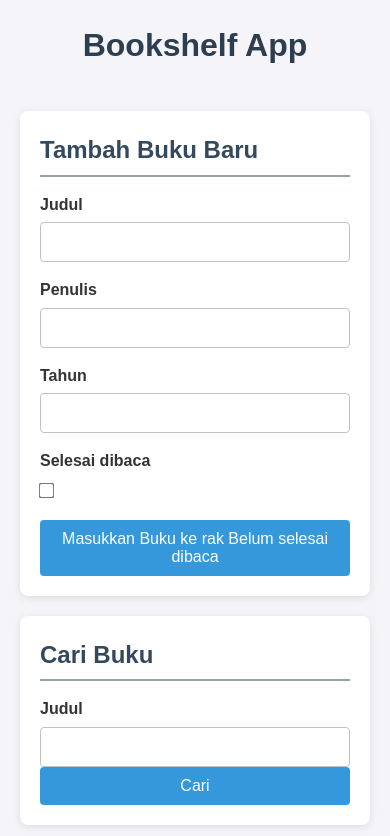
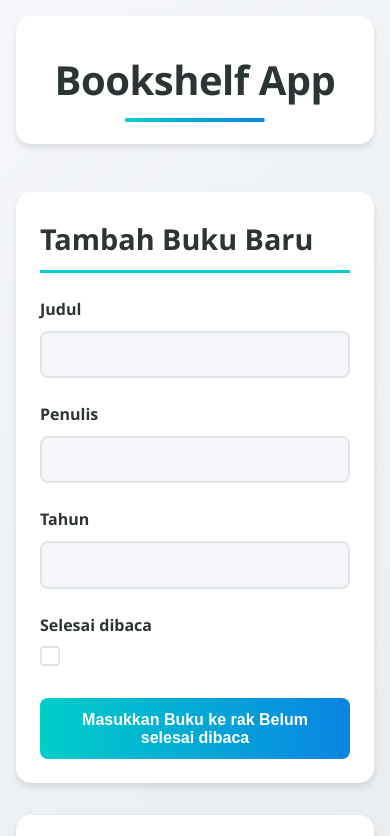
Before and after one commit to han712/Shelfbook-Pweb, a website: page bookshelf/index.html in a window 390 px wide. Shown: the top 836 px of the page. Drawn offline with Linux system fonts and the light colour scheme.

Commit message:
Mengubah tampilan pada UI

```diff
--- a/bookshelf/main.js
+++ b/bookshelf/main.js
@@ -125,3 +125,18 @@ function cariBuku(keyword) {
 
   // Render buku saat halaman dimuat
   renderBuku();
+
+
+// Menambahkan loading states pada form
+document.querySelectorAll('form').forEach(form => {
+  form.addEventListener('submit', () => {
+    form.classList.add('loading');
+    setTimeout(() => form.classList.remove('loading'), 500);
+  });
+});
+
+// Menambahkan animasi sukses pada buku list
+function addSuccessAnimation(element) {
+  element.classList.add('success');
+  setTimeout(() => element.classList.remove('success'), 300);
+}
--- a/bookshelf/style.css
+++ b/bookshelf/style.css
@@ -1,143 +1,297 @@
-/* Reset margin, padding, dan box-sizing */
+/* Modern CSS Reset and Base Styles */
 * {
   margin: 0;
   padding: 0;
   box-sizing: border-box;
+  transition: all 0.3s ease;
 }
 
-  /* Gaya dasar halaman */
 body {
-    font-family: 'Arial', sans-serif;
+  font-family: 'Segoe UI', system-ui, -apple-system, sans-serif;
   line-height: 1.6;
-    background-color: #f4f4f9;
-    color: #333;
-    padding: 20px;
-    display: flex;
-    flex-direction: column;
-    align-items: center;
+  background: linear-gradient(135deg, #f5f7fa 0%, #e4e8eb 100%);
+  color: #2d3436;
+  padding: 2rem;
+  min-height: 100vh;
 }
 
+/* Enhanced Header */
 header {
   text-align: center;
-    margin-bottom: 30px;
+  margin-bottom: 3rem;
+  padding: 2rem;
+  background: white;
+  border-radius: 15px;
+  box-shadow: 0 4px 6px rgba(0, 0, 0, 0.1);
 }
 
 header h1 {
-    font-size: 2rem;
-    color: #2c3e50;
-    margin-bottom: 10px;
+  font-size: 2.5rem;
+  color: #2d3436;
+  font-weight: 700;
+  letter-spacing: -0.5px;
+  position: relative;
+  display: inline-block;
 }
 
+header h1::after {
+  content: '';
+  position: absolute;
+  bottom: -10px;
+  left: 50%;
+  transform: translateX(-50%);
+  width: 50%;
+  height: 4px;
+  background: linear-gradient(90deg, #00cec9, #0984e3);
+  border-radius: 2px;
+}
+
+/* Main Content Layout */
 main {
   width: 100%;
-    max-width: 800px;
+  max-width: 1200px;
+  margin: 0 auto;
+  display: grid;
+  grid-template-columns: repeat(auto-fit, minmax(300px, 1fr));
+  gap: 2rem;
 }
 
-  /* Seksi */
-  main section {
-    margin-bottom: 20px;
-    background: #fff;
-    border-radius: 8px;
-    box-shadow: 0 2px 8px rgba(0, 0, 0, 0.1);
-    padding: 20px;
+/* Enhanced Section Styling */
+section {
+  background: white;
+  border-radius: 15px;
+  padding: 2rem;
+  box-shadow: 0 4px 6px rgba(0, 0, 0, 0.1);
+  transition: transform 0.3s ease;
+}
+
+section:hover {
+  transform: translateY(-5px);
 }
 
 section h2 {
-    font-size: 1.5rem;
-    margin-bottom: 15px;
-    color: #34495e;
-    border-bottom: 2px solid #95a5a6;
-    padding-bottom: 5px;
+  font-size: 1.8rem;
+  color: #2d3436;
+  margin-bottom: 1.5rem;
+  padding-bottom: 0.5rem;
+  border-bottom: 3px solid #00cec9;
 }
 
-  /* Form */
+/* Modernized Form Styling */
 form div {
-    margin-bottom: 15px;
+  margin-bottom: 1.5rem;
 }
 
 label {
   display: block;
-    font-weight: bold;
-    margin-bottom: 5px;
+  font-weight: 600;
+  margin-bottom: 0.5rem;
+  color: #2d3436;
 }
 
 input[type="text"],
-  input[type="number"],
-  button {
+input[type="number"] {
   width: 100%;
-    padding: 10px;
-    border: 1px solid #bdc3c7;
-    border-radius: 4px;
+  padding: 0.8rem 1rem;
+  border: 2px solid #dfe6e9;
+  border-radius: 8px;
   font-size: 1rem;
+  background: #f5f7fa;
+  transition: all 0.3s ease;
 }
 
 input[type="text"]:focus,
 input[type="number"]:focus {
-    border-color: #3498db;
+  border-color: #00cec9;
+  box-shadow: 0 0 0 3px rgba(0, 206, 201, 0.1);
   outline: none;
-    box-shadow: 0 0 5px rgba(52, 152, 219, 0.5);
+}
+
+/* Checkbox Styling */
+.checkbox-wrapper {
+  display: flex;
+  align-items: center;
+  gap: 0.5rem;
 }
 
 input[type="checkbox"] {
-    transform: scale(1.2);
-    margin-right: 10px;
+  appearance: none;
+  width: 20px;
+  height: 20px;
+  border: 2px solid #dfe6e9;
+  border-radius: 4px;
+  cursor: pointer;
+  position: relative;
+}
+
+input[type="checkbox"]:checked {
+  background: #00cec9;
+  border-color: #00cec9;
+}
+
+input[type="checkbox"]:checked::after {
+  content: '✓';
+  position: absolute;
+  color: white;
+  font-size: 14px;
+  left: 50%;
+  top: 50%;
+  transform: translate(-50%, -50%);
+}
+
+/* Enhanced Button Styling */
+button {
+  width: 100%;
+  padding: 0.8rem 1.5rem;
+  border: none;
+  border-radius: 8px;
+  font-weight: 600;
+  font-size: 1rem;
+  cursor: pointer;
+  background: linear-gradient(90deg, #00cec9, #0984e3);
+  color: white;
+  transition: all 0.3s ease;
+}
+
+button:hover {
+  transform: translateY(-2px);
+  box-shadow: 0 4px 12px rgba(0, 206, 201, 0.2);
+}
+
+button:active {
+  transform: translateY(0);
+}
+
+/* Book Items Styling */
+#incompleteBookList,
+#completeBookList {
+  display: grid;
+  grid-template-columns: repeat(auto-fit, minmax(250px, 1fr));
+  gap: 1.5rem;
+}
+
+[data-testid="bookItem"] {
+  background: white;
+  border-radius: 12px;
+  padding: 1.5rem;
+  box-shadow: 0 4px 6px rgba(0, 0, 0, 0.1);
+  transition: all 0.3s ease;
+  border: 2px solid #f5f7fa;
+}
+
+[data-testid="bookItem"]:hover {
+  transform: translateY(-5px);
+  box-shadow: 0 8px 15px rgba(0, 0, 0, 0.1);
+  border-color: #00cec9;
+}
+
+[data-testid="bookItem"] h3 {
+  font-size: 1.4rem;
+  color: #2d3436;
+  margin-bottom: 1rem;
+  line-height: 1.3;
+}
+
+[data-testid="bookItem"] p {
+  color: #636e72;
+  margin-bottom: 0.8rem;
+  font-size: 0.95rem;
+}
+
+[data-testid="bookItem"] button {
+  padding: 0.6rem 1rem;
+  margin-right: 0.5rem;
+  margin-bottom: 0.5rem;
+  font-size: 0.9rem;
+}
+
+/* Button Variants */
+[data-testid="bookItemIsCompleteButton"] {
+  background: linear-gradient(90deg, #00cec9, #00b894);
+}
+
+[data-testid="bookItemDeleteButton"] {
+  background: linear-gradient(90deg, #ff7675, #d63031);
+}
+
+[data-testid="bookItemEditButton"] {
+  background: linear-gradient(90deg, #fdcb6e, #e17055);
+}
+
+/* Search Form Specific Styling */
+#searchBook {
+  display: flex;
+  gap: 1rem;
+  align-items: flex-end;
+}
+
+#searchBook input {
+  flex: 1;
+}
+
+#searchBook button {
+  width: auto;
+  white-space: nowrap;
+}
+
+/* Loading State */
+.loading {
+  opacity: 0.7;
+  pointer-events: none;
+}
+
+/* Success Animation */
+@keyframes success {
+  0% { transform: scale(1); }
+  50% { transform: scale(1.05); }
+  100% { transform: scale(1); }
+}
+
+.success {
+  animation: success 0.3s ease-in-out;
+}
+
+/* Responsive Design */
+@media (max-width: 768px) {
+  body {
+    padding: 1rem;
+  }
+
+  main {
+    grid-template-columns: 1fr;
+  }
+
+  section {
+    padding: 1.5rem;
+  }
+
+  #searchBook {
+    flex-direction: column;
+  }
+
+  #searchBook button {
+    width: 100%;
+  }
+
+  [data-testid="bookItem"] button {
+    width: 100%;
+    margin-right: 0;
+  }
+}
+
+/* Print Styles */
+@media print {
+  body {
+    background: white;
+    padding: 0;
+  }
+
+  section {
+    box-shadow: none;
+    break-inside: avoid;
   }
 
   button {
-    background-color: #3498db;
-    color: white;
-    border: none;
-    cursor: pointer;
-    font-size: 1rem;
-    transition: background-color 0.3s ease;
-  }
-
-  button:hover {
-    background-color: #2980b9;
-  }
-
-  /* Daftar Buku */
-  #incompleteBookList,
-  #completeBookList {
-    display: flex;
-    flex-wrap: wrap;
-    gap: 15px;
-  }
-
-  [data-testid="bookItem"] {
-    background: #ecf0f1;
-    border: 1px solid #bdc3c7;
-    border-radius: 8px;
-    padding: 15px;
-    width: calc(50% - 10px);
-    box-shadow: 0 1px 3px rgba(0, 0, 0, 0.1);
-    transition: transform 0.2s ease;
-  }
-
-  [data-testid="bookItem"]:hover {
-    transform: scale(1.02);
-  }
-
-  [data-testid="bookItem"] h3 {
-    font-size: 1.2rem;
-    color: #2c3e50;
-    margin-bottom: 10px;
-  }
-
-  [data-testid="bookItem"] p {
-    margin-bottom: 10px;
-    color: #7f8c8d;
-  }
-
-  [data-testid="bookItem"] button {
-    margin-right: 10px;
-    padding: 8px 10px;
-    font-size: 0.9rem;
-  }
-
-  /* Responsif */
-  @media (max-width: 768px) {
-    [data-testid="bookItem"] {
-      width: 100%;
+    display: none;
   }
 }
```
Lines whose indentation alone changed are shown as unchanged.
